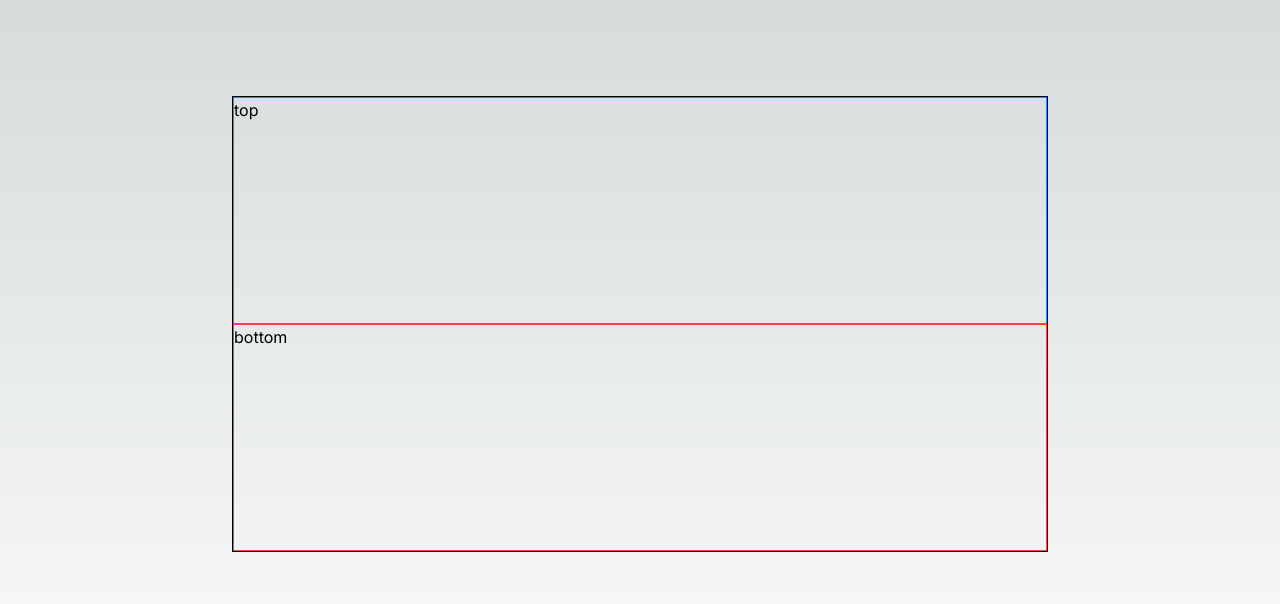
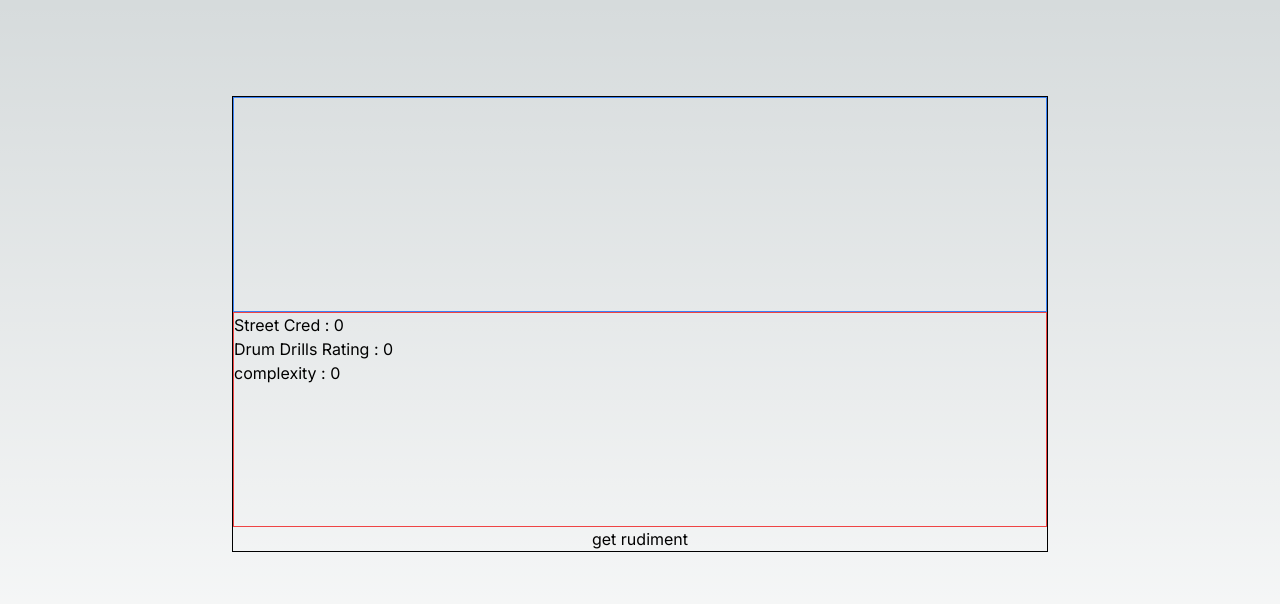
Before and after one commit to joshuablackmore/rudiment-app, a Next.js app: page / in a window 1280 px wide. Shown: the top 604 px of the page. Built offline with nearby package versions, Linux system fonts and the light colour scheme.

Commit message:
added - basic mock data and get rudiment random rudiment  button

```diff
--- a/app/components/card/index.tsx
+++ b/app/components/card/index.tsx
@@ -1,14 +1,69 @@
-import React from "react";
+"use client";
+import * as React from "react";
+import Stats from "../stats";
+import { rudiments } from "../../data/rudiment-data";
+
+export type RudimentProps = {
+  id: number;
+  name: string;
+  drum_drills_rating: number;
+  complexity: number;
+  street_cred: number;
+  image: string;
+};
 
 const Card = () => {
+  const [displayedRudiment, setDisplayedRudiment] =
+    React.useState<RudimentProps>({
+      id: 0,
+      name: "",
+      drum_drills_rating: 0,
+      complexity: 0,
+      street_cred: 0,
+      image: "",
+    });
+  const [currentIndex, setCurrentIndex] = React.useState<number>();
+
+  const randomRudiment = (arr: RudimentProps[]) => {
+    if (arr.length === 0) {
+      return undefined;
+    }
+    let randomIndex = Math.floor(Math.random() * arr.length);
+    if (randomIndex === currentIndex) {
+      randomIndex = randomIndex + 1;
+    }
+    return arr[randomIndex];
+  };
+
+  const handleClick = () => {
+    const newRud = randomRudiment(rudiments);
+    setDisplayedRudiment(
+      newRud || {
+        id: 0,
+        name: "",
+        drum_drills_rating: 0,
+        complexity: 0,
+        street_cred: 0,
+        image: "",
+      }
+    );
+  };
+
   return (
     <div className="flex flex-col min-h-[75%] min-w-[75%] border border-black">
       <div className="flex-1 border border-blue-500">
-        <h1>top</h1>
+        <h1>{displayedRudiment.name}</h1>
       </div>
       <div className="flex-1 border border-red-500">
-        <h1>bottom</h1>
+        {displayedRudiment && (
+          <Stats
+            rating={displayedRudiment.drum_drills_rating}
+            cred={displayedRudiment.street_cred}
+            complexity={displayedRudiment.complexity}
+          />
+        )}
       </div>
+      <button onClick={handleClick}>get rudiment</button>
     </div>
   );
 };
--- /dev/null
+++ b/app/components/stats/index.tsx
@@ -0,0 +1,19 @@
+import React from "react";
+
+type RudStatsProps = {
+  cred: number;
+  rating: number;
+  complexity: number;
+};
+
+const Stats: React.FC<RudStatsProps> = ({ rating, cred, complexity }) => {
+  return (
+    <div>
+      <h1>Street Cred : {cred}</h1>
+      <h1>Drum Drills Rating : {rating}</h1>
+      <h1>complexity : {complexity}</h1>
+    </div>
+  );
+};
+
+export default Stats;
--- /dev/null
+++ b/app/data/rudiment-data.js
@@ -0,0 +1,28 @@
+export const rudiments = [
+  {
+    id: 1,
+    name: "paradiddle",
+    drum_drills_rating: 80,
+    complexity: 20,
+    street_cred: 100,
+    image:
+      "https://vicfirth.com/cdn/shop/files/Single-Paradiddle_2048x.jpg?v=1687240208",
+  },
+  {
+    id: 2,
+    name: "single stroke roll",
+    drum_drills_rating: 20,
+    complexity: 90,
+    street_cred: 10,
+    image: "https://vicfirth.com/cdn/shop/files/1_2048x.webp?v=1686140627",
+  },
+  {
+    id: 3,
+    name: "flyz",
+    drum_drills_rating: 40,
+    complexity: 65,
+    street_cred: 38,
+    image:
+      "https://vicfirth.com/cdn/shop/files/Seven-Stroke-Roll-Triple_2048x.jpg?v=1687156800",
+  },
+];
```
Also changed, not shown: 1 other file (tests, documents, lock files or other folders).
